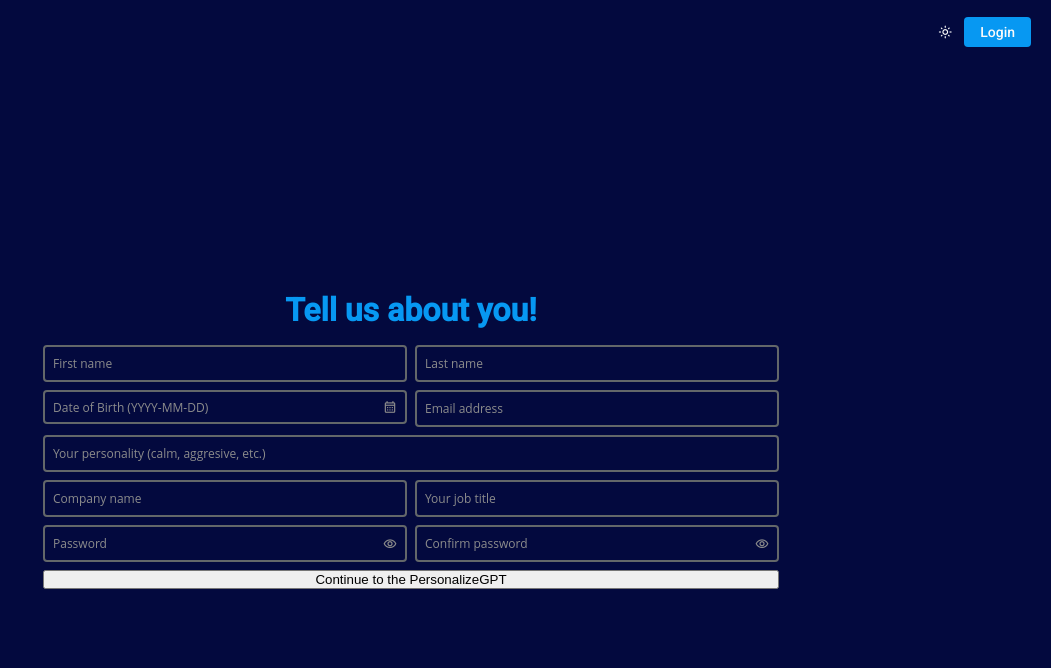
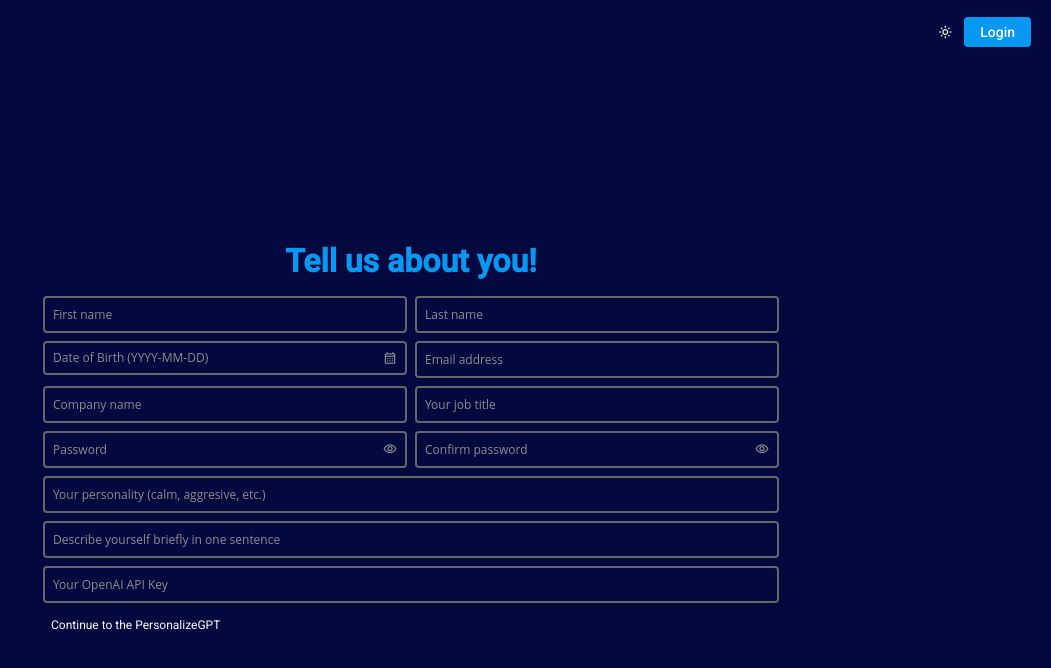
Before and after one commit to venuradesh/personalize_gpt, an Angular app: page /register in a window 1280 px wide. Shown: the top 668 px of the page, without its empty margins (229-1280 px from the left). Built offline with nearby package versions, Linux system fonts and the light colour scheme.

Commit message:
validating on submit done

```diff
--- a/src/app/Translatables/translate.json
+++ b/src/app/Translatables/translate.json
@@ -22,6 +22,9 @@
     "orgName": "Company name",
     "designation": "Your job title",
     "password": "Password",
-    "confPassword": "Confirm password"
+    "confPassword": "Confirm password",
+    "desc": "Describe yourself briefly in one sentence",
+    "maxLengthError": "Maximum character length is: ",
+    "openAiKey": "Your OpenAI API Key"
   }
 }
--- a/src/app/pages/register-page/register-page.component.html
+++ b/src/app/pages/register-page/register-page.component.html
@@ -3,7 +3,7 @@
     <div class="page-heading">
       {{ 'register.registerPageHeader' | pgptTranslate }}
     </div>
-    <form (ngSubmit)="onSubmit()" [formGroup]="registerState" class="form">
+    <form #registerForm="ngForm" (ngSubmit)="onFormSubmit()" [formGroup]="registerState" class="form">
       <!-- Name Section Row -->
       <div class="tr name-section">
         <!-- First Name -->
@@ -30,14 +30,6 @@
         <div class="td">
           <pgpt-form-input [control]="email" [placeHolder]="'register.email' | pgptTranslate"></pgpt-form-input>
           <div class="error-state" tabindex="-1" *ngIf="email.errors">{{email.getError('error')}}</div>
-        </div>
-      </div>
-
-      <!-- Personality Row -->
-      <div class="tr personality-section">
-        <div class="td">
-          <pgpt-form-input [control]="personality" [placeHolder]="'register.personality' | pgptTranslate"></pgpt-form-input>
-          <div class="error-state" tabindex="-1" *ngIf="personality.errors">{{personality.getError('error')}}</div>
         </div>
       </div>
 
@@ -68,8 +60,35 @@
         </div>
       </div>
 
+      <!-- Personality Row -->
+      <div class="tr personality-section">
+        <div class="td">
+          <pgpt-form-input [control]="personality" [placeHolder]="'register.personality' | pgptTranslate"></pgpt-form-input>
+          <div class="error-state" tabindex="-1" *ngIf="personality.errors">{{personality.getError('error')}}</div>
+        </div>
+      </div>
+      <!-- Describe Row -->
+      <div class="tr desc-section">
+        <div class="td">
+          <pgpt-form-input [control]="describe" [placeHolder]="'register.desc' | pgptTranslate"></pgpt-form-input>
+          <div class="error-state" tabindex="-1" *ngIf="describe.errors?.['maxlength']">{{('register.maxLengthError' | pgptTranslate) + describe.errors?.['maxlength'].requiredLength}}</div>
+        </div>
+      </div>
+
+      <!-- Keys -->
+      <div class="tr key-section">
+        <div class="td">
+          <pgpt-form-input [control]="openAiToken" [placeHolder]="'register.openAiKey' | pgptTranslate"></pgpt-form-input>
+          <div class="error-state" tabindex="-1" *ngIf="openAiToken.errors">{{openAiToken.getError('error')}}</div>
+        </div>
+      </div>
+
       <!-- Submit Button -->
-      <button type="submit">{{ 'register.registerSubmit' | pgptTranslate }}</button>
+      <div class="btn-submit-btn">
+        <pgpt-button [type]="'submit'" [onClick]="onSubmitButtonClick.bind(this)">
+          {{ 'register.registerSubmit' | pgptTranslate }}
+        </pgpt-button>
+      </div>
     </form>
   </div>
 </div>
--- a/src/app/pages/register-page/register-page.component.ts
+++ b/src/app/pages/register-page/register-page.component.ts
@@ -1,6 +1,6 @@
-import { CommonModule } from "@angular/common";
-import { ChangeDetectionStrategy, Component, OnInit } from "@angular/core";
-import { FormBuilder, FormControl, FormGroup, FormsModule, ReactiveFormsModule, Validators } from "@angular/forms";
+import { CommonModule, NgFor } from "@angular/common";
+import { ChangeDetectionStrategy, Component, OnInit, ViewChild } from "@angular/core";
+import { AbstractControl, FormBuilder, FormControl, FormGroup, FormsModule, NgForm, ReactiveFormsModule, Validators } from "@angular/forms";
 import { ButtonComponent } from "../../core/components/button/button.component";
 import { FormInputComponent } from "../../core/components/form-input/form-input.component";
 import { PgptTranslatePipe } from "../../core/Pipes/pgpt-translate.pipe";
@@ -16,6 +16,8 @@ import { FormDateInputComponent } from "../../core/components/form-date-input/fo
   changeDetection: ChangeDetectionStrategy.OnPush,
 })
 export class RegisterPageComponent implements OnInit {
+  @ViewChild("registerForm") registerForm!: NgForm;
+
   firstName = new FormControl("", [FormValidator.requiredValidator("First Name is required")]);
   lastName = new FormControl("", [FormValidator.requiredValidator("Last Name is required")]);
   dob = new FormControl("", [FormValidator.dobFieldValidator(), FormValidator.dobValueValidator(), FormValidator.requiredValidator("DOB is required")]);
@@ -26,8 +28,8 @@ export class RegisterPageComponent implements OnInit {
   country = new FormControl("", [FormValidator.requiredValidator("Country is requireed")]);
   password = new FormControl("", [FormValidator.passwordValidator(), FormValidator.requiredValidator("Password is Required")]);
   confPassword = new FormControl("", [FormValidator.passwordMatcher(this.password), FormValidator.requiredValidator("Confirmation password is required")]);
-  openAiToken = new FormControl("");
-  replicateToken = new FormControl("");
+  describe = new FormControl("", [Validators.maxLength(60)]);
+  openAiToken = new FormControl("", [FormValidator.requiredValidator("OpenAi API Key is required")]);
 
   registerState: FormGroup;
 
@@ -46,14 +48,44 @@ export class RegisterPageComponent implements OnInit {
 
       apiTokens: new FormGroup({
         openAiToken: this.openAiToken,
-        replicateToken: this.replicateToken,
       }),
     });
   }
 
   ngOnInit(): void {}
 
-  onSubmit(): void {
-    console.log(this.registerState);
+  private triggerChecks() {
+    Object.keys(this.registerState.controls).forEach((field) => {
+      const control = this.registerState.get(field);
+      control?.markAsTouched();
+      control?.markAsDirty();
+      control?.updateValueAndValidity();
+
+      if (control instanceof FormGroup) {
+        Object.keys(control.controls).forEach((nestedField) => {
+          const nestedControl = control.get(nestedField);
+          nestedControl?.markAllAsTouched();
+          nestedControl?.markAsDirty();
+          nestedControl?.updateValueAndValidity();
+        });
+      }
+    });
+  }
+
+  onSubmitButtonClick(): void {
+    if (this.registerForm) {
+      this.triggerChecks();
+      this.registerForm.ngSubmit.emit();
+    }
+  }
+
+  onFormSubmit(): void {
+    if (this.registerState.status === "VALID") {
+    }
+
+    if (this.registerState.status === "INVALID") {
+      console.log(this.registerState);
+      // this.registerState.
+    }
   }
 }
```
